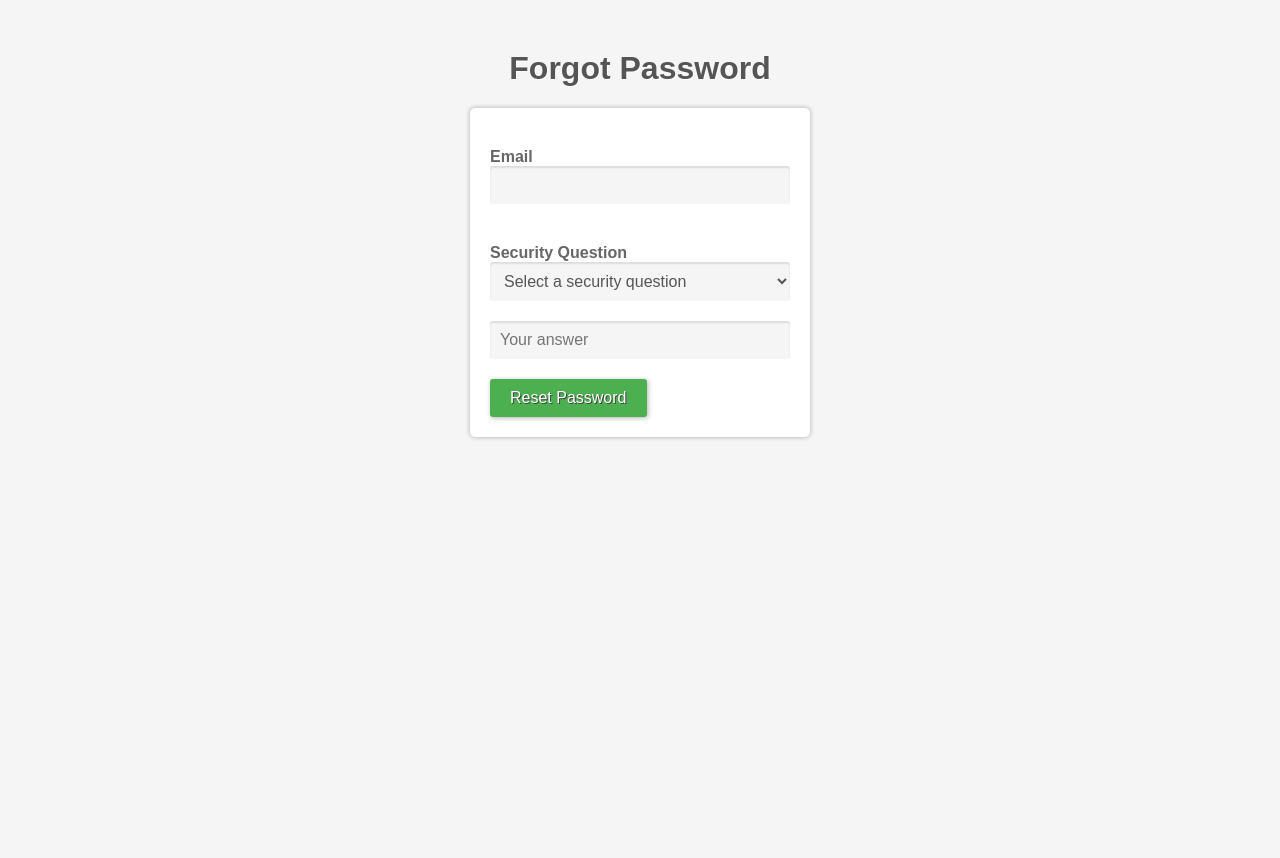
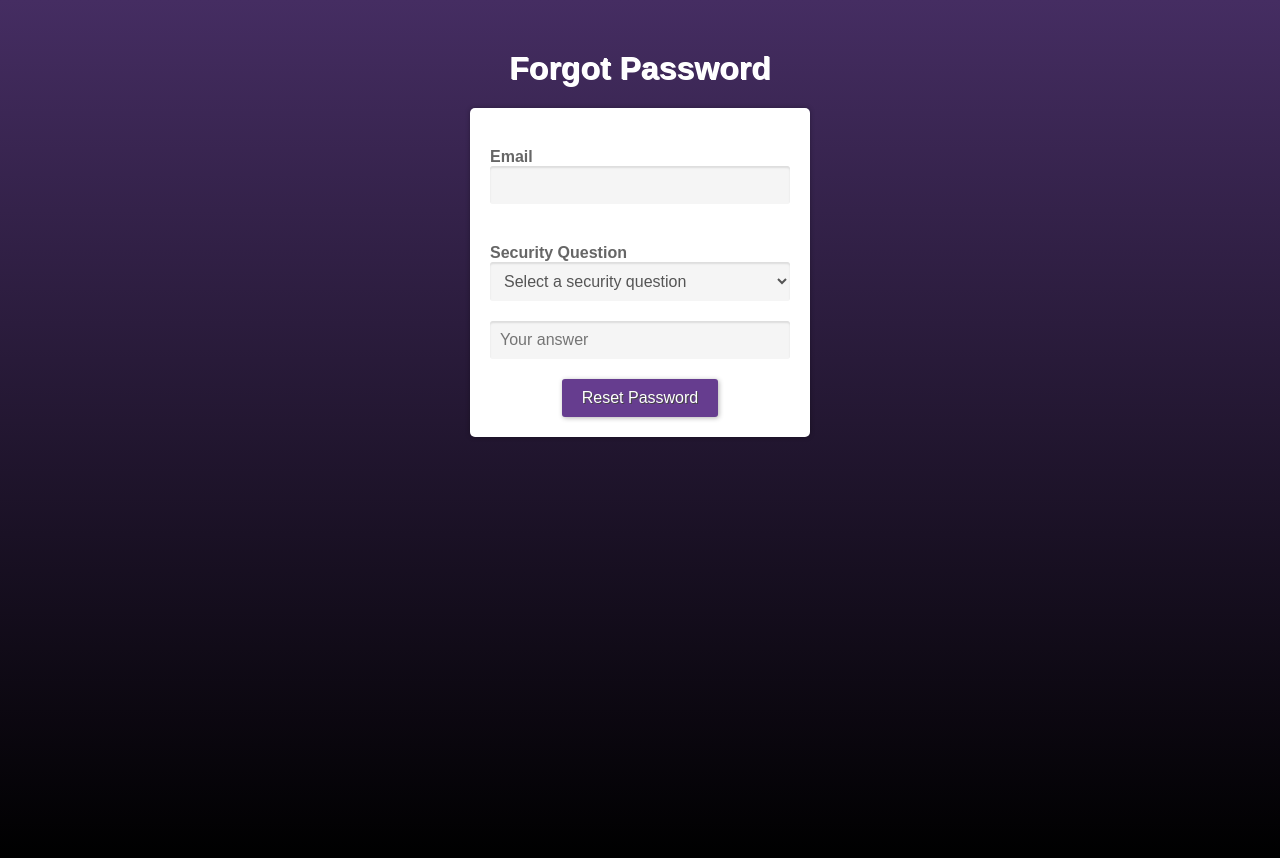
Before and after one commit to He7300/BitCamp2023, a Flask app: page /forgotpass/ in a window 1280 px wide. Before the commit the page ends 439 px from the top, so only its background shows below. Run offline with Flask 3, Linux system fonts and the light colour scheme.

Commit message:
Minor changes

```diff
--- a/templates/forgot.html
+++ b/templates/forgot.html
@@ -3,15 +3,17 @@
 <head>
 	<title>Forgot Password</title>
 	<style>
-		body {
-			background-color: #f5f5f5;
-			font-family: Arial, sans-serif;
-		}
+        body {
+          height: 100vh;
+          background: linear-gradient(to bottom, #452d62 0%, #000000 100%);
+          font-family: Arial, sans-serif;
+        }
 		h1 {
 			text-align: center;
 			margin-top: 50px;
-			color: #555;
+			color: white;
 			text-shadow: 1px 1px #fff;
+
 		}
 		form {
 			width: 300px;
@@ -46,7 +48,7 @@
 			outline: none;
 		}
 		input[type="submit"] {
-			background-color: #4CAF50;
+			background-color: hsl(270, 40%, 40%);
 			color: #fff;
 			border: none;
 			padding: 10px 20px;
@@ -56,10 +58,17 @@
 			text-shadow: 1px 1px #444;
 			box-shadow: 1px 1px 5px rgba(0,0,0,0.3);
 			transition: all 0.2s ease-in-out;
+            display: block;
+            margin: 0 auto;
 		}
 		input[type="submit"]:hover {
-			background-color: #3e8e41;
+			background-color:hsl(270, 40%, 50%);
 		}
+        {##reset-form {#}
+        {#    display: flex;#}
+        {#    flex-direction: column;#}
+        {#    align-items: center;#}
+        {#}#}
 		.error {
 			color: #ff0000;
 			font-size: 12px;
```
Also changed, not shown: templates/index.html (+0 -7 lines).
